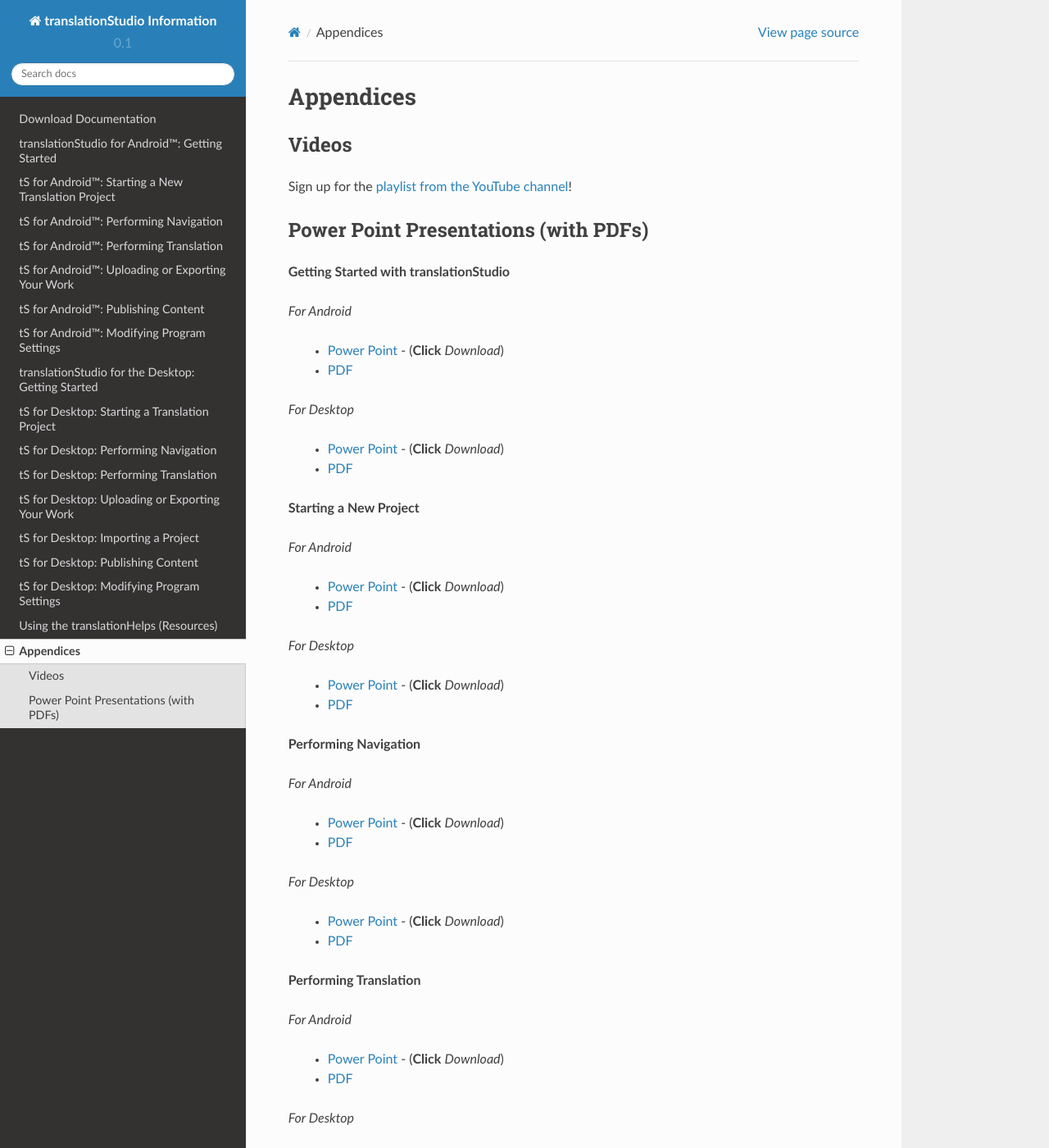
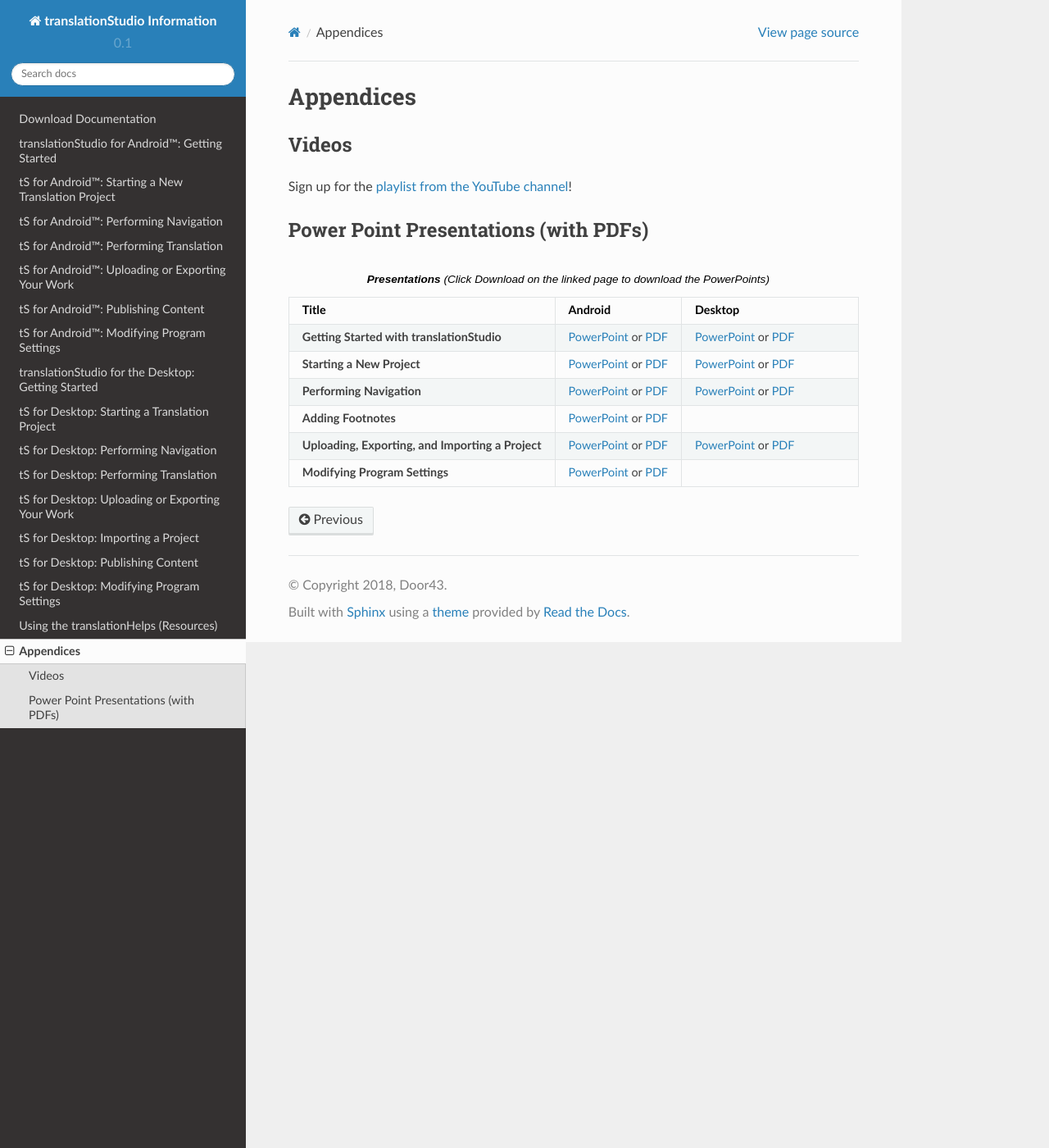
Before and after one commit to unfoldingWord-dev/translationStudio-Info, a Sphinx documentation site: the page built from docs/Appendix.rst, in a window 1280 px wide and 1400 px high. Shown: the whole window at 82% size. Built offline with Sphinx 7.4.7 and the Read the Docs theme 2.0.0, drawn with Linux system fonts in a browser that asks for light colours; pages that are not in the unit, such as notebooks, are missing from menus; some of the changed text lies outside the part shown.

Commit message:
Update Appendix.rst

```diff
--- a/docs/Appendix.rst
+++ b/docs/Appendix.rst
@@ -29,100 +29,37 @@ Sign up for the `playlist from the YouTube channel <https://www.youtube.com/play
 Power Point Presentations (with PDFs)
 -------------------------------------
 
-**Getting Started with translationStudio**
+.. list-table:: **Presentations** (Click *Download* on the linked page to download the PowerPoints)
+   :widths: 15 10 30
+   :header-rows: 1
 
-*For Android*
+   * - Title
+     - Android
+     - Desktop
+   * - **Getting Started with translationStudio**
+     - `PowerPoint <https://github.com/unfoldingWord-dev/translationStudio-Info/blob/master/docs/AGetStarted.pptx>`_ or  `PDF <https://github.com/unfoldingWord-dev/translationStudio-Info/blob/master/docs/AGetStarted.pdf>`_
+     - `PowerPoint <https://github.com/unfoldingWord-dev/translationStudio-Info/blob/master/docs/DGetStarted.pptx>`_ or  `PDF <https://github.com/unfoldingWord-dev/translationStudio-Info/blob/master/docs/DGetStarted.pdf>`_
 
- * `Power Point <https://github.com/unfoldingWord-dev/translationStudio-Info/blob/master/docs/AGetStarted.pptx>`_ - (**Click** *Download*)
- * `PDF <https://github.com/unfoldingWord-dev/translationStudio-Info/blob/master/docs/AGetStarted.pdf>`_
+   * - **Starting a New Project**
+     -  `PowerPoint <https://github.com/unfoldingWord-dev/translationStudio-Info/blob/master/docs/ANewProject.pptx>`_ or `PDF <https://github.com/unfoldingWord-dev/translationStudio-Info/blob/master/docs/ANewProject.pdf>`_
+     - `PowerPoint <https://github.com/unfoldingWord-dev/translationStudio-Info/blob/master/docs/DNewProject.pptx>`_ or `PDF <https://github.com/unfoldingWord-dev/translationStudio-Info/blob/master/docs/DNewProject.pdf>`_
 
-*For Desktop*
+   * - **Performing Navigation**
+     - `PowerPoint <https://github.com/unfoldingWord-dev/translationStudio-Info/blob/master/docs/ANavigation.pptx>`_ or `PDF <https://github.com/unfoldingWord-dev/translationStudio-Info/blob/master/docs/ANavigation.pdf>`_
+     - `PowerPoint <https://github.com/unfoldingWord-dev/translationStudio-Info/blob/master/docs/DNavigation.pptx>`_ or `PDF <https://github.com/unfoldingWord-dev/translationStudio-Info/blob/master/docs/DNavigation.pdf>`_
 
- * `Power Point <https://github.com/unfoldingWord-dev/translationStudio-Info/blob/master/docs/DGetStarted.pptx>`_ - (**Click** *Download*)
- * `PDF <https://github.com/unfoldingWord-dev/translationStudio-Info/blob/master/docs/DGetStarted.pdf>`_
+   * - **Adding Footnotes**
+     - `PowerPoint <https://github.com/unfoldingWord-dev/translationStudio-Info/blob/master/docs/DFootnote.pptx>`_ or `PDF <https://github.com/unfoldingWord-dev/translationStudio-Info/blob/master/docs/DFootnote.pdf>`_
+     -
 
-**Starting a New Project**
+   * - **Uploading, Exporting, and Importing a Project**
+     - `PowerPoint <https://github.com/unfoldingWord-dev/translationStudio-Info/blob/master/docs/AUpload.pptx>`_ or `PDF <https://github.com/unfoldingWord-dev/translationStudio-Info/blob/master/docs/AUpload.pdf>`_
+     - `PowerPoint <https://github.com/unfoldingWord-dev/translationStudio-Info/blob/master/docs/DUpload.pptx>`_ or `PDF <https://github.com/unfoldingWord-dev/translationStudio-Info/blob/master/docs/DUpload.pdf>`_
 
-*For Android*
+   * - **Modifying Program Settings**
+     - `PowerPoint <https://github.com/unfoldingWord-dev/translationStudio-Info/blob/master/docs/AChangeSettings.pptx>`_ or `PDF <https://github.com/unfoldingWord-dev/translationStudio-Info/blob/master/docs/AChangeSettings.pdf>`_
+     -
 
- * `Power Point <https://github.com/unfoldingWord-dev/translationStudio-Info/blob/master/docs/ANewProject.pptx>`_ - (**Click** *Download*)
- * `PDF <https://github.com/unfoldingWord-dev/translationStudio-Info/blob/master/docs/ANewProject.pdf>`_
-
-*For Desktop*
-
- * `Power Point <https://github.com/unfoldingWord-dev/translationStudio-Info/blob/master/docs/DNewProject.pptx>`_ - (**Click** *Download*)
- * `PDF <https://github.com/unfoldingWord-dev/translationStudio-Info/blob/master/docs/DNewProject.pdf>`_
-
-**Performing Navigation**
-
-*For Android*
-
- * `Power Point <https://github.com/unfoldingWord-dev/translationStudio-Info/blob/master/docs/ANavigation.pptx>`_ - (**Click** *Download*)
- * `PDF <https://github.com/unfoldingWord-dev/translationStudio-Info/blob/master/docs/ANavigation.pdf>`_
-
-*For Desktop*
-
- * `Power Point <https://github.com/unfoldingWord-dev/translationStudio-Info/blob/master/docs/DNavigation.pptx>`_ - (**Click** *Download*)
- * `PDF <https://github.com/unfoldingWord-dev/translationStudio-Info/blob/master/docs/DNavigation.pdf>`_
-
-**Performing Translation**
-
-*For Android*
-
- * `Power Point <https://github.com/unfoldingWord-dev/translationStudio-Info/blob/master/docs/ATranslate.pptx>`_ - (**Click** *Download*)
- * `PDF <https://github.com/unfoldingWord-dev/translationStudio-Info/blob/master/docs/ATranslate.pdf>`_
-
-*For Desktop*
-
-   * For mother tongue translation project:
-
-      * `Power Point <https://github.com/unfoldingWord-dev/translationStudio-Info/blob/master/docs/DTranslate.pptx>`_ - (**Click** *Download*)
-      * `PDF <https://github.com/unfoldingWord-dev/translationStudio-Info/blob/master/docs/DTranslate.pdf>`_
-
-
-   * For Bible resources translation project:
-
-      * `Power Point <https://github.com/unfoldingWord-dev/translationStudio-Info/blob/master/docs/DTranslateResources.pptx>`_ - (**Click** *Download*)
-      * `PDF <https://github.com/unfoldingWord-dev/translationStudio-Info/blob/master/docs/DTranslateResources.pdf>`_
-
-**Adding Footnotes**
-
-.. *For Android*
-
-.. * `Power Point <https://github.com/unfoldingWord-dev/translationStudio-Info/blob/master/docs/ATranslate.pptx>`_ - (**Click** *Download*)
-.. * `PDF <https://github.com/unfoldingWord-dev/translationStudio-Info/blob/master/docs/ATranslate.pdf>`_
-
-*For Desktop*
-
- * `Power Point <https://github.com/unfoldingWord-dev/translationStudio-Info/blob/master/docs/DFootnote.pptx>`_ - (**Click** *Download*)
- * `PDF <https://github.com/unfoldingWord-dev/translationStudio-Info/blob/master/docs/DFootnote.pdf>`_
-
-**Uploading, Exporting, and Importing a Project**
-
-*For Android*
-
- * `Power Point <https://github.com/unfoldingWord-dev/translationStudio-Info/blob/master/docs/AUpload.pptx>`_- (**Click** *Download*)
- * `PDF <https://github.com/unfoldingWord-dev/translationStudio-Info/blob/master/docs/AUpload.pdf>`_
-
- *For Desktop*
-
- * `Power Point <https://github.com/unfoldingWord-dev/translationStudio-Info/blob/master/docs/DUpload.pptx>`_- (**Click** *Download*)
- * `PDF <https://github.com/unfoldingWord-dev/translationStudio-Info/blob/master/docs/DUpload.pdf>`_
-
-.. **Publishing a Project**
-
-.. *For Android*
-
-.. * `Power Point <https://github.com/unfoldingWord-dev/translationStudio-Info/blob/master/docs/APublish.pptx>`_- (**Click** *Download*)
-.. * `PDF <https://github.com/unfoldingWord-dev/translationStudio-Info/blob/master/docs/APublish.pdf>`_
-
-.. *For Desktop*
-
-**Modifying Program Settings**
-
-*For Android*
-
- * `Power Point <https://github.com/unfoldingWord-dev/translationStudio-Info/blob/master/docs/AChangeSettings.pptx>`_- (**Click** *Download*)
- * `PDF <https://github.com/unfoldingWord-dev/translationStudio-Info/blob/master/docs/AChangeSettings.pdf>`_
-
-.. *For Desktop*
+..   * - **Publishing a Project**
+..     - `Power Point <https://github.com/unfoldingWord-dev/translationStudio-Info/blob/master/docs/APublish.pptx>`_ pr * `PDF <https://github.com/unfoldingWord-dev/translationStudio-Info/blob/master/docs/APublish.pdf>`_
+..    -
```
